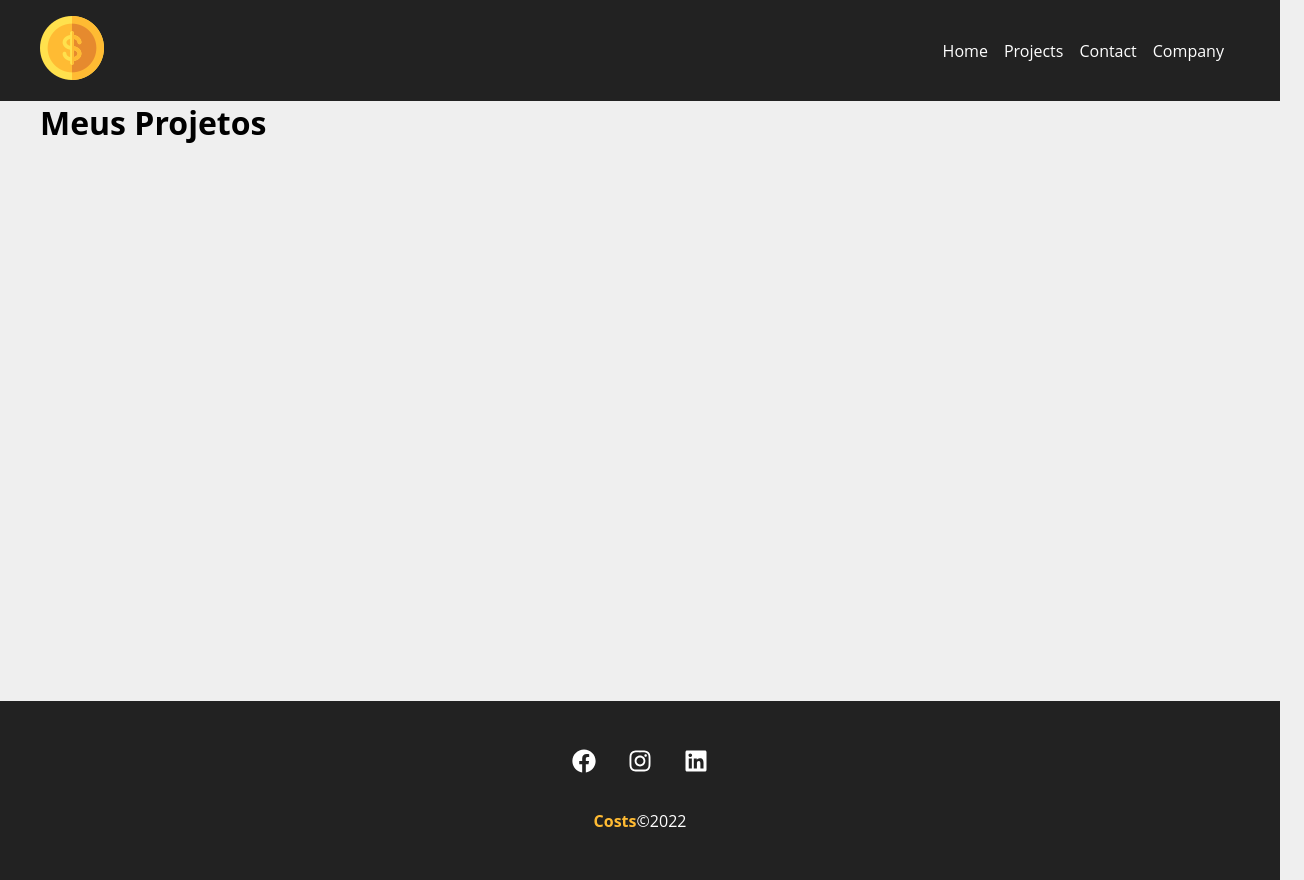
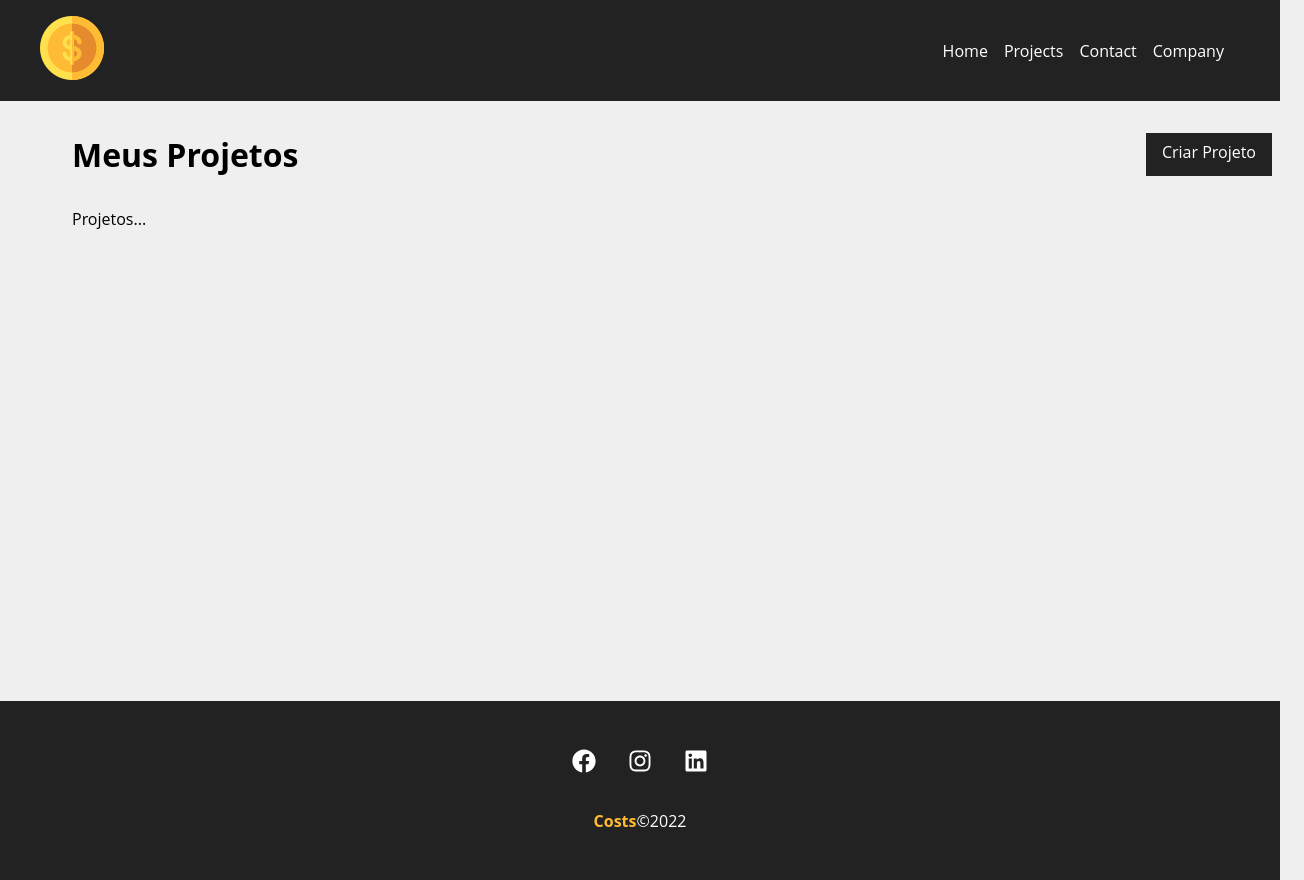
Before and after one commit to lidiannerb/React-Costs, a React (Create React App) app: page /Projects in a window 1280 px wide. Shown: the whole page, 1304 px wide, since content can reach past the window. Built offline with nearby package versions, Linux system fonts and the light colour scheme.

Commit message:
feat: creating dashboard to receive the projects

```diff
--- a/db.json
+++ b/db.json
@@ -47,6 +47,9 @@
     },
     {
       "id": 16
+    },
+    {
+      "id": 17
     }
   ],
   "categories": [
--- a/src/Components/Pages/Projects.jsx
+++ b/src/Components/Pages/Projects.jsx
@@ -1,6 +1,10 @@
 import { useLocation } from "react-router-dom";
 
 import Message from "../Layout/Message";
+import Container from "../Layout/Container";
+import LinkButton from "../Layout/LinkButton";
+
+import styles from "./Projects.module.css";
 
 const Projects = () => {
   const location = useLocation()
@@ -9,11 +13,16 @@
     message = location.state.message
   }
 
-
   return (
-    <div>
-      <h1>Meus Projetos</h1>
+    <div className={styles.project_container}>
+      <div className={styles.title_container}>
+        <h1>Meus Projetos</h1>
+        <LinkButton to="/NewProject" text="Criar Projeto" />
+      </div>
       {message && <Message type="success" msg={message} />}
+      <Container customClass="start">
+        <p>Projetos...</p>
+      </Container>
     </div>
   );
 }
--- /dev/null
+++ b/src/Components/Pages/Projects.module.css
@@ -0,0 +1,9 @@
+.project_container {
+  padding: 2em;
+}
+
+.title_container {
+  display: flex;
+  justify-content: space-between;
+  margin-bottom: 2em;
+}
```
